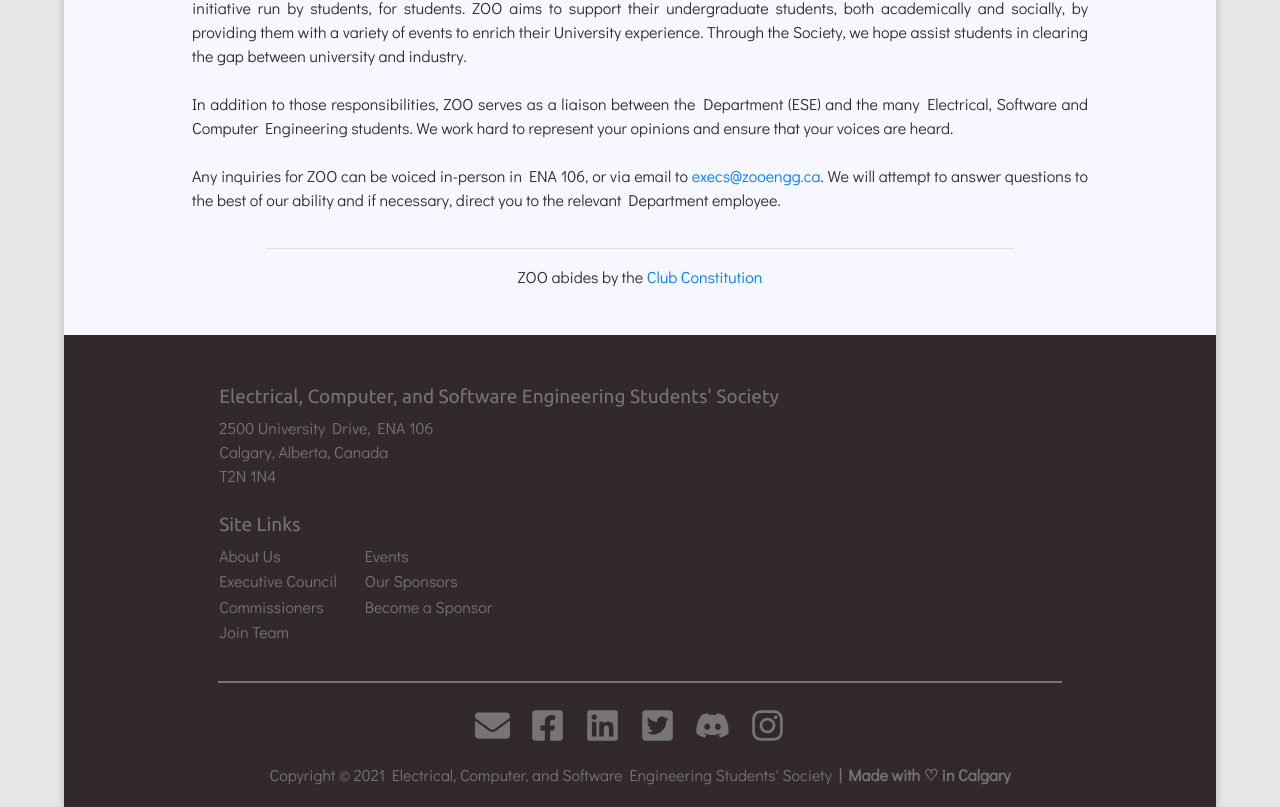
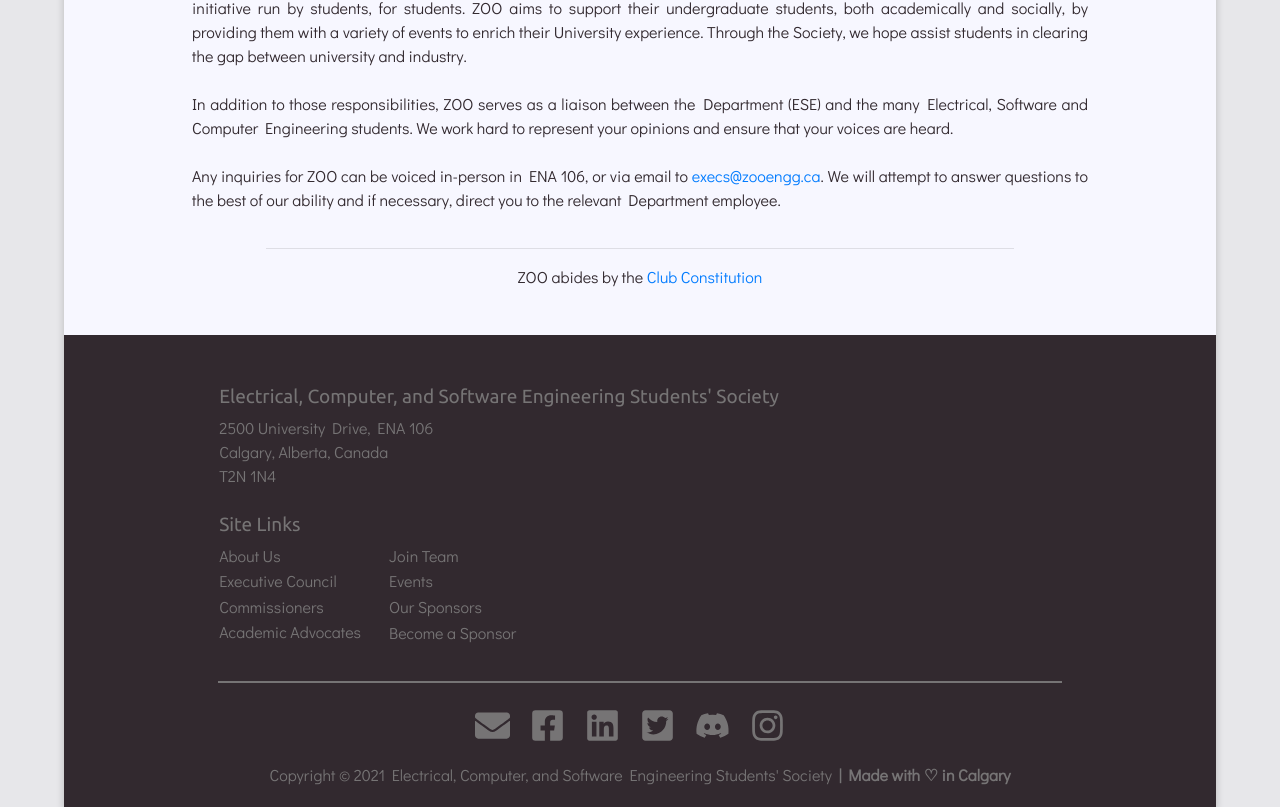
Before and after one commit to zoouofc/zooengg.ca-react, a React (Create React App) app: page / in a window 1280 px wide. Shown: the part 3245-4052 px from the top of the page. Built offline with nearby package versions, Linux system fonts and the light colour scheme.

Commit message:
Adding route of advocates to footer

```diff
--- a/src/components/Footer.jsx
+++ b/src/components/Footer.jsx
@@ -36,13 +36,14 @@ const Footer = () => (
             <li><NavLink to="/">About Us</NavLink></li>
             <li><NavLink to="/executives">Executive Council</NavLink></li>
             <li><NavLink to="/commissioners">Commissioners</NavLink></li>
-            <li><NavLink to="/join-the-team">Join Team</NavLink></li>
+            <li><NavLink to="/advocates">Academic Advocates</NavLink></li>
           </ul>
         </div>
 
         {/* Link Column 2 */}
         <div className="link-column link-2">
           <ul>
+          <li><NavLink to="/join-the-team">Join Team</NavLink></li>
             <li><NavLink to="/events">Events</NavLink></li>
             <li><NavLink to="/our-sponsors">Our Sponsors</NavLink></li>
             <li><NavLink to="/become-a-sponsor">Become a Sponsor</NavLink></li>
```
